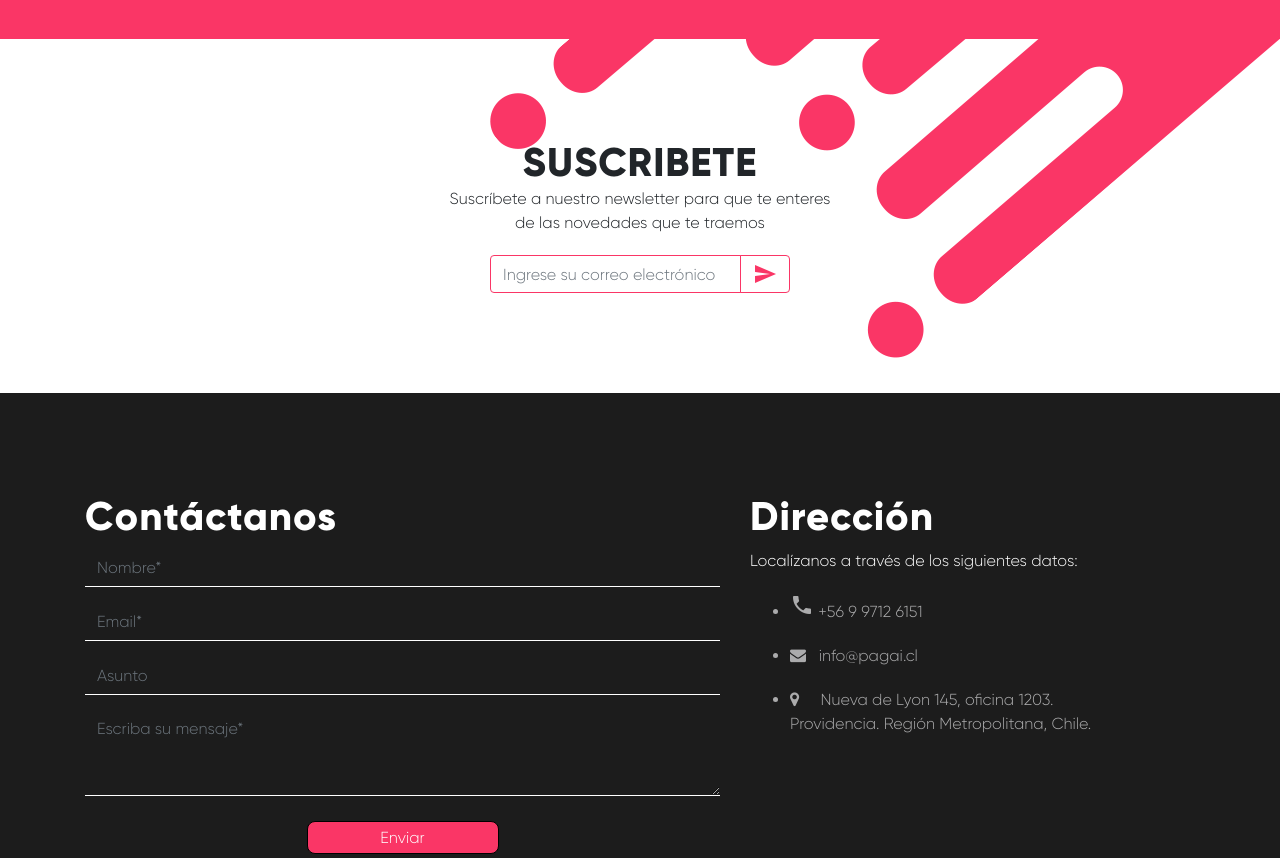
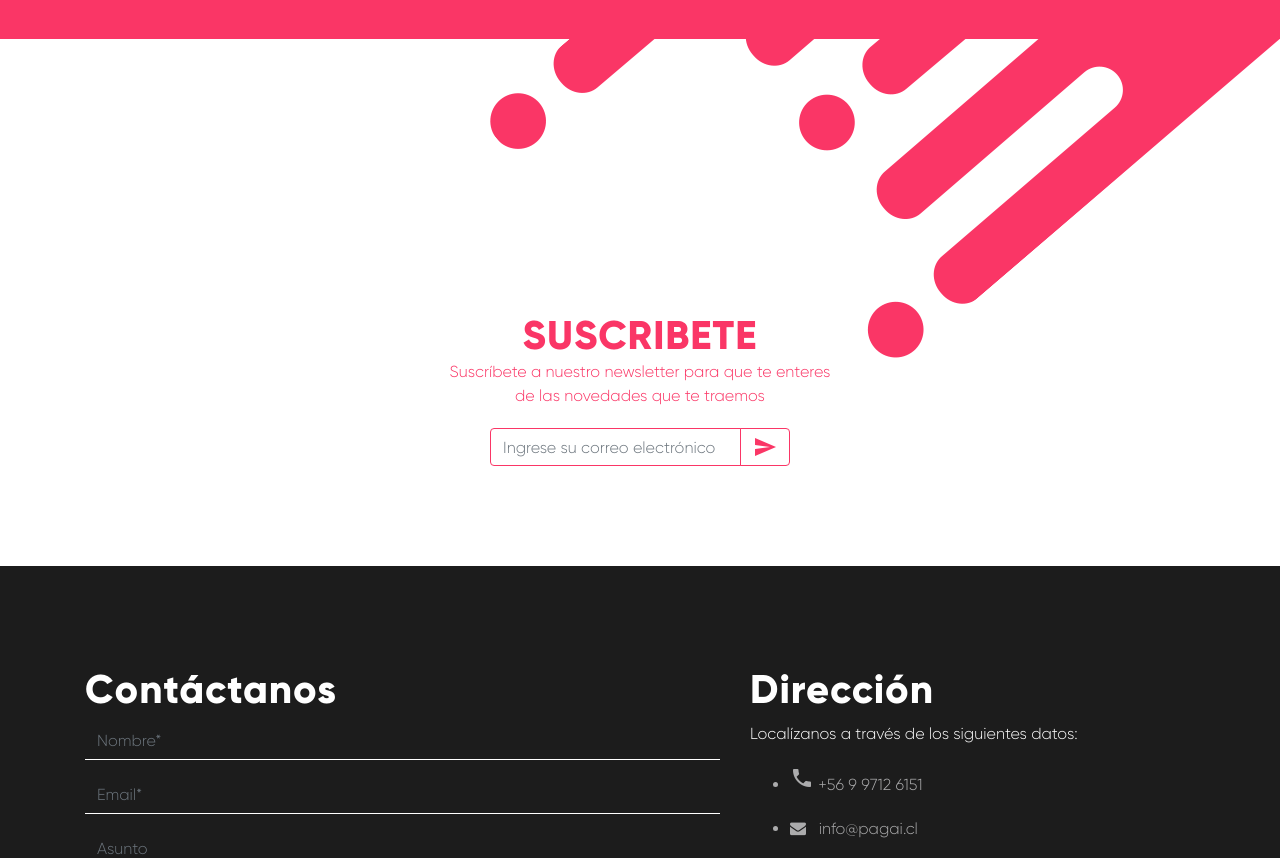
Before and after one commit to jcellomarcano/pagai, a website with bundled scripts: page index.html in a window 1280 px wide. Shown: the part 3500-4358 px from the top of the page. Built offline with nearby package versions, Linux system fonts and the light colour scheme; a web font is replaced by a local one.

Commit message:
alfin, perro

```diff
--- a/css/new-age.css
+++ b/css/new-age.css
@@ -817,6 +817,11 @@ button[disabled]#formSubmit:focus {
 	background-color: #FA3666;
 }
 
+.subscribe-sec-margin{
+  margin-top: 173px;
+  color: #FA3666;
+}
+
 
 .enviar {
   height: 9px;
--- a/index.html
+++ b/index.html
@@ -270,7 +270,7 @@
 
       <div class="container">
         <img src="img\Elementos Web\pagai-s3-b.png" class="footer-features1"alt="">
-        <div class="container">
+        <div class="container subscribe-sec-margin">
           <div class="row text-uppercase text-center text-responsive">
             <h1 class="center-me">Suscribete</h1>
           </div>
```
